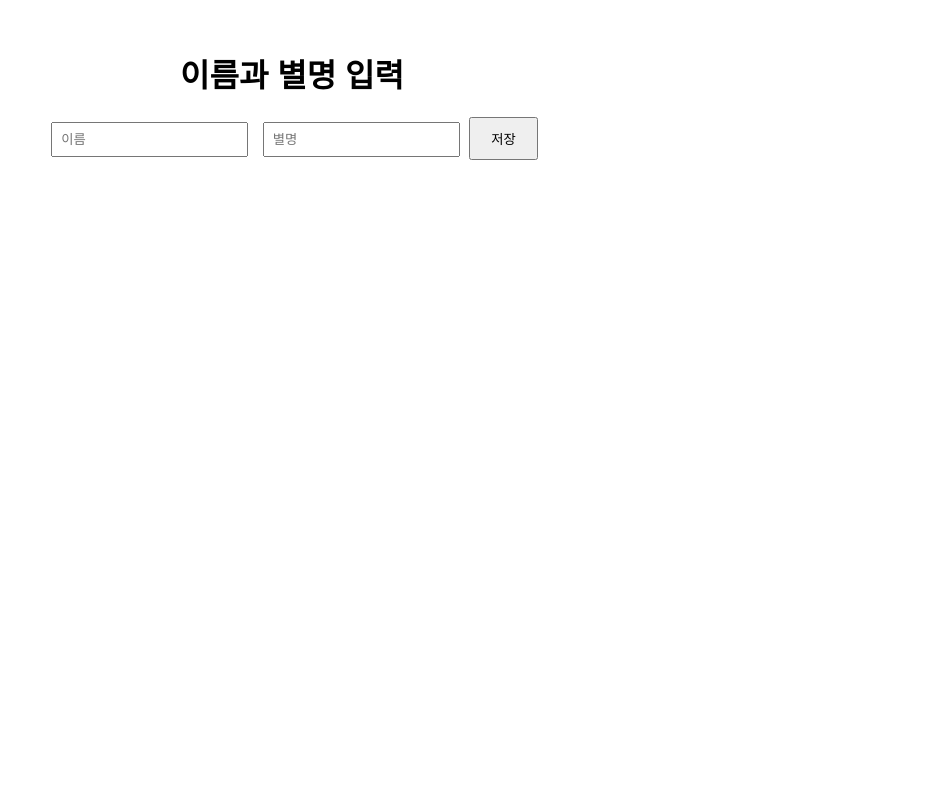
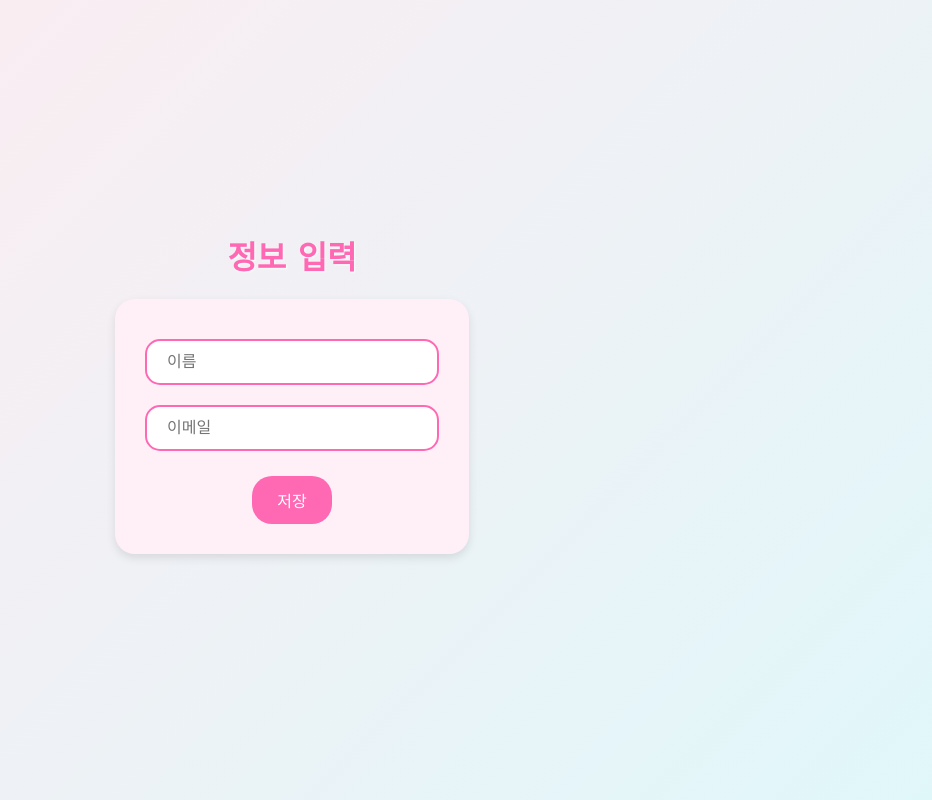
Before and after one commit to smilebug24/webapp1, a plain HTML site: page public/input.html in a window 1280 px wide. Shown: the whole page, without its empty margins (348-1280 px from the left). Drawn offline with Linux system fonts and the light colour scheme.

Commit message:
Update input.html

```diff
--- a/public/input.html
+++ b/public/input.html
@@ -4,16 +4,69 @@
   <meta charset="UTF-8" />
   <title>정보 입력</title>
   <style>
-    body { font-family: Arial, sans-serif; text-align: center; margin-top: 50px; }
-    input { margin: 5px; padding: 8px; }
-    button { padding: 10px 20px; }
+    body {
+      font-family: 'Comic Sans MS', cursive, Arial;
+      background: linear-gradient(135deg, #ffebf0, #e0f7fa);
+      display: flex;
+      flex-direction: column;
+      align-items: center;
+      justify-content: center;
+      min-height: 100vh;
+      margin: 0;
+    }
+    h1 {
+      color: #ff69b4;
+      text-shadow: 1px 1px 2px #fff;
+    }
+    form {
+      background: #fff0f8;
+      padding: 30px;
+      border-radius: 20px;
+      box-shadow: 0 4px 10px rgba(0,0,0,0.1);
+      display: flex;
+      flex-direction: column;
+      align-items: center;
+    }
+    input {
+      margin: 10px 0;
+      padding: 12px 20px;
+      border: 2px solid #ff69b4;
+      border-radius: 15px;
+      outline: none;
+      font-size: 16px;
+      width: 250px;
+    }
+    input:focus {
+      border-color: #ff1493;
+      box-shadow: 0 0 8px #ffb6c1;
+    }
+    button {
+      margin-top: 15px;
+      padding: 12px 25px;
+      font-size: 16px;
+      border: none;
+      border-radius: 20px;
+      background: #ff69b4;
+      color: #fff;
+      cursor: pointer;
+      transition: all 0.2s;
+    }
+    button:hover {
+      background: #ff1493;
+      transform: scale(1.05);
+    }
+    #result {
+      margin-top: 20px;
+      font-weight: bold;
+      color: #ff1493;
+    }
   </style>
 </head>
 <body>
-  <h1>이름과 별명 입력</h1>
+  <h1>정보 입력</h1>
   <form id="dataForm">
     <input type="text" id="name" placeholder="이름" required />
-    <input type="text" id="nickname" placeholder="별명" required />
+    <input type="email" id="email" placeholder="이메일" required />
     <button type="submit">저장</button>
   </form>
   <p id="result"></p>
@@ -22,13 +75,13 @@
     document.getElementById("dataForm").addEventListener("submit", async (e) => {
       e.preventDefault();
       const name = document.getElementById("name").value;
-      const nickname = document.getElementById("nickname").value;
+      const email = document.getElementById("email").value;
 
       try {
         const res = await fetch("/api/saveData", {
           method: "POST",
           headers: { "Content-Type": "application/json" },
-          body: JSON.stringify({ name, nickname })
+          body: JSON.stringify({ name, email })
         });
         const data = await res.json();
         document.getElementById("result").innerText =
```
